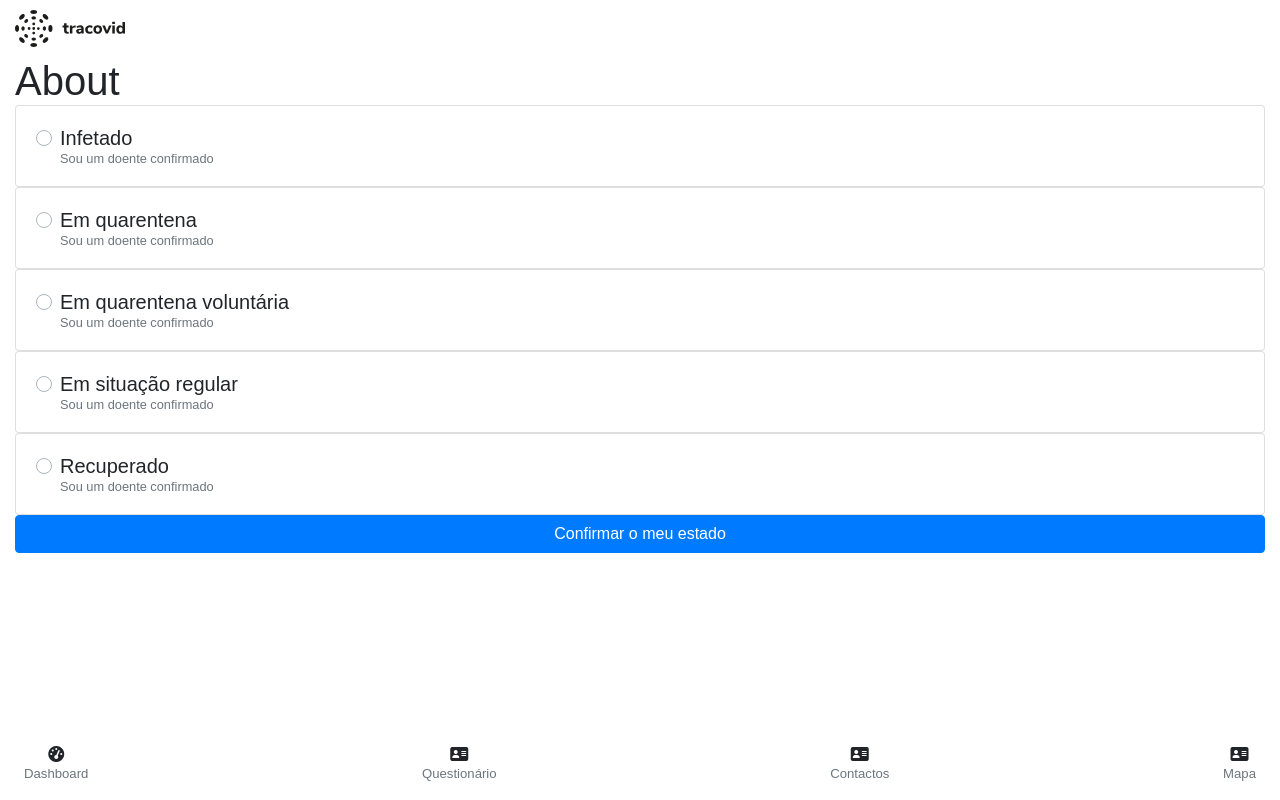
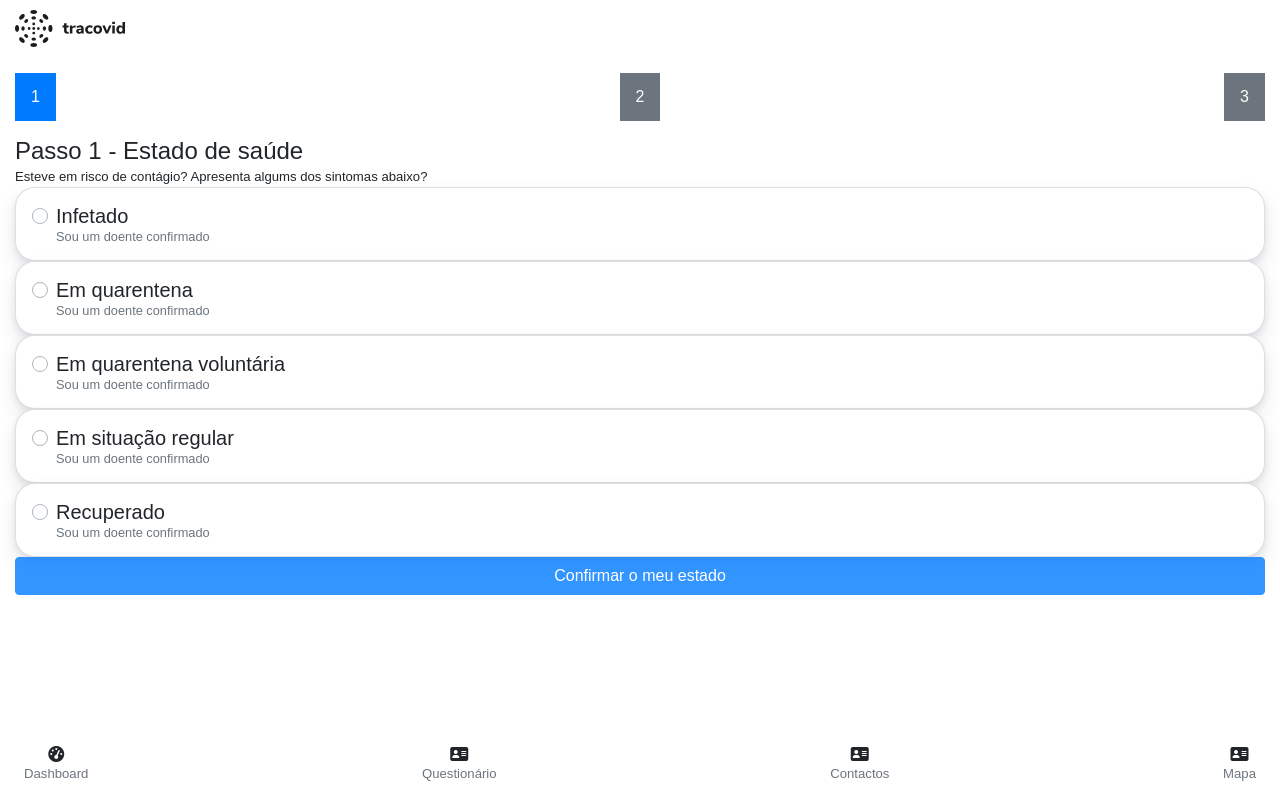
Before and after one commit to ricardolandolt/trackovid19-web-react, a React (Create React App) app: page /about in a window 1280 px wide. Built offline with nearby package versions, Linux system fonts and the light colour scheme.

Commit message:
questionnaire

```diff
--- a/src/components/AboutPage.js
+++ b/src/components/AboutPage.js
@@ -1,13 +1,13 @@
 import React, { Component } from "react";
 import { connect } from "react-redux";
-import { reduxForm, Field } from "redux-form";
+import { change, formValueSelector, reduxForm, Field } from "redux-form";
 import { CustomInput } from "reactstrap";
 
 export const renderRadio = ({ id, valueToSet, label, input }) => {
   const _onChange = e => {
     input.onChange(e);
   };
-  console.log(id, label, valueToSet);
+
   return (
     <CustomInput
       type="radio"
@@ -21,29 +21,112 @@ export const renderRadio = ({ id, valueToSet, label, input }) => {
 };
 
 export class AboutPage extends Component {
-  showResults(obj, dispatch, props) {}
+  constructor(props) {
+    super(props);
+
+    this.state = {
+      depthStep: 0,
+      currentStep: 0,
+      steps: [
+        {
+          title: "Passo 1 - Estado de saúde",
+          description: "Esteve em risco de contágio? Apresenta algums dos sintomas abaixo?"
+        },
+        {
+          title: "Passo 2 - Infeção",
+          description: "Esteve em risco de contágio? Apresenta algums dos sintomas abaixo?"
+        },
+        {
+          title: "Passo 3 - Confinamento",
+          description: "Esteve em risco de contágio? Apresenta algums dos sintomas abaixo?"
+        }
+      ]
+    };
+
+    this.nextStep = this.nextStep.bind(this);
+    this.goToStep = this.goToStep.bind(this);
+    this.findValue = this.findValue.bind(this);
+    this.showResults = this.showResults.bind(this);
+  }
+
+  componentDidUpdate(prevProps) {
+    const { st_status, doChange } = this.props;
+
+    //verify if previous answer changed to clear next answers
+    if (prevProps.st_status && prevProps.st_status.length > 0 && prevProps.st_status[0] !== st_status[0]) {
+      doChange("st_status", [st_status[0]]);
+    }
+    if (prevProps.st_status && st_status.length > 1 && prevProps.st_status[1] !== st_status[1]) {
+      doChange("st_status", [st_status[0], st_status[1]]);
+    }
+  }
+
+  nextStep() {
+    const { currentStep, depthStep } = this.state;
+    const nextStep = currentStep + 1;
+
+    this.setState({ currentStep: nextStep, depthStep: depthStep < nextStep ? nextStep : depthStep });
+  }
+
+  goToStep(step) {
+    const { depthStep } = this.state;
+
+    if (step <= depthStep) {
+      this.setState({ currentStep: step });
+    }
+  }
+
+  showResults(obj, dispatch, props) {
+    const { currentStep, steps } = this.state;
+
+    if (currentStep < steps.length - 1) {
+      this.nextStep();
+    } else {
+      console.log(obj.st_status);
+    }
+  }
+
+  findValue(value, arr) {
+    return arr.reduce((a, item) => {
+      if (a) return a;
+      if (item.value === value) return item;
+      if (item.options) return this.findValue(value, item.options);
+    }, null);
+  }
 
   render() {
-    const { handleSubmit, pristine, submitting } = this.props;
+    const { handleSubmit, pristine, submitting, quest, st_status } = this.props;
+    const { steps, currentStep } = this.state;
 
-    const options = [
-      { label: "Infetado", description: "Sou um doente confirmado", value: "infected" },
-      { label: "Em quarentena", description: "Sou um doente confirmado", value: "quarentine" },
-      { label: "Em quarentena voluntária", description: "Sou um doente confirmado", value: "quarentine_vol" },
-      { label: "Em situação regular", description: "Sou um doente confirmado", value: "regular" },
-      { label: "Recuperado", description: "Sou um doente confirmado", value: "recovey" }
-    ];
+    const findAnswers = currentStep > 0 ? this.findValue(st_status[currentStep - 1], quest.options) : quest;
+    const answers = findAnswers ? findAnswers.options : undefined;
+    const stepAnswered = st_status ? currentStep <= st_status.length - 1 : true;
 
     return (
       <div>
-        <h1>About</h1>
+        <div className="steps-header">
+          <ul className="quest-steps-nav list-unstyled d-flex justify-content-between mt-3 mb-3">
+            {steps.map((s, i) => (
+              <li
+                key={"step-" + i}
+                className={"p-3 text-white " + (currentStep === i ? "bg-primary" : "bg-secondary")}
+                onClick={() => this.goToStep(i)}
+              >
+                {i + 1}
+              </li>
+            ))}
+          </ul>
+          <h4>{steps[currentStep].title}</h4>
+          <p>{steps[currentStep].description}</p>
+        </div>
         <form onSubmit={handleSubmit(this.showResults)}>
-          {options.map((o, i) => (
-            <div key={"opt-cont-" + o.value + "-" + i} className={"card card-body"}>
+          {answers &&
+            answers.map((o, i) => (
+              <div key={"opt-cont-" + o.value + "-" + i} className={"card card-body p-3"}>
                 <Field
                   id={"opt-" + o.value}
                   key={"opt-" + o.value + "-" + i}
-                name={"st_status"}
+                  name={"st_status[" + currentStep + "]"}
                   component={renderRadio}
                   label={
                     <>
@@ -56,7 +139,7 @@ export class AboutPage extends Component {
                 />
               </div>
             ))}
-          <button type="submit" className="btn btn-primary w-100">
+          <button type="submit" className="btn btn-primary w-100" disabled={pristine || submitting || !stepAnswered}>
             Confirmar o meu estado
           </button>
         </form>
@@ -68,6 +151,7 @@ export class AboutPage extends Component {
 AboutPage.propTypes = {};
 
 const FORM_NAME = "formPatient";
+const selector = formValueSelector(FORM_NAME);
 
 AboutPage = reduxForm({
   form: FORM_NAME
@@ -75,8 +159,54 @@ AboutPage = reduxForm({
   //forceUnregisterOnUnmount: true
 })(AboutPage);
 
-const mapStateToProps = state => ({});
+const mapStateToProps = state => {
+  const st_status = selector(state, "st_status");
 
-const mapDispatchToProps = {};
+  return {
+    st_status,
+    quest: {
+      options: [
+        {
+          label: "Infetado",
+          description: "Sou um doente confirmado",
+          value: "infected",
+          options: [
+            {
+              label: "Infeção confirmada",
+              description: "",
+              value: "value0",
+              options: [
+                { label: "Infeção confirmada 1", description: "", value: "value01" },
+                { label: "Infeção confirmada 2", description: "", value: "value02" },
+                { label: "Infeção confirmada 3", description: "", value: "value03" }
+              ]
+            },
+            { label: "Caso Suspeito", description: "", value: "value1" },
+            { label: "Recuperado", description: "", value: "value2" }
+          ]
+        },
+        {
+          label: "Em quarentena",
+          description: "Sou um doente confirmado",
+          value: "quarentine",
+          options: [
+            { label: "Infeção confirmada 2", description: "", value: "value3" },
+            { label: "Caso Suspeito 2", description: "", value: "value4" },
+            { label: "Recuperado 2", description: "", value: "value5" }
+          ]
+        },
+        { label: "Em quarentena voluntária", description: "Sou um doente confirmado", value: "quarentine_vol" },
+        { label: "Em situação regular", description: "Sou um doente confirmado", value: "regular" },
+        { label: "Recuperado", description: "Sou um doente confirmado", value: "recovey" }
+      ]
+    }
+  };
+};
+
+const mapDispatchToProps = dispatch => {
+  return {
+    doChange: (y, z) => dispatch(change(FORM_NAME, y, z))
+  };
+};
 
 export default connect(mapStateToProps, mapDispatchToProps)(AboutPage);
--- a/src/stylesheets/layout/_style.scss
+++ b/src/stylesheets/layout/_style.scss
@@ -1,7 +1,7 @@
 .header{
     padding: 10px 0;
 }
-.dash-card{
+.card{
     border-radius: 20px;
     box-shadow: 0px 3px 6px 0px rgba(37,51,75,0.1), 0px 10px 20px 0px rgba(37,51,75,0.1);
 
```
Also changed, not shown: src/stylesheets/main.css. Lines whose indentation alone changed are shown as unchanged.
